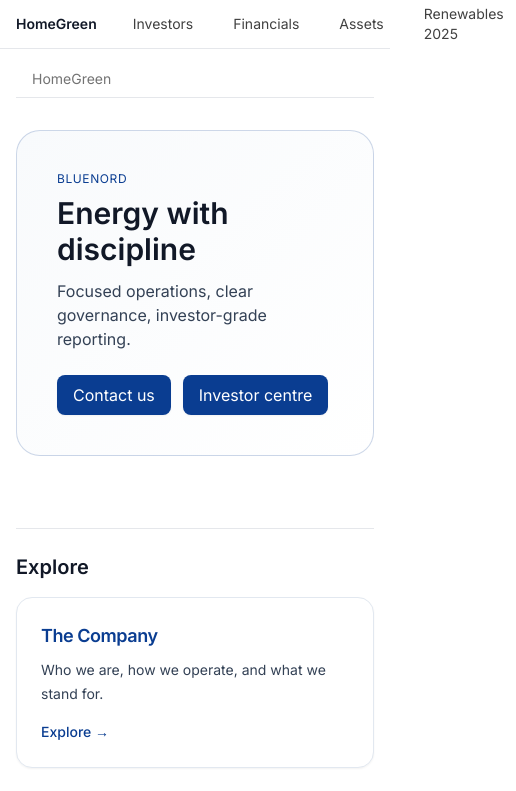
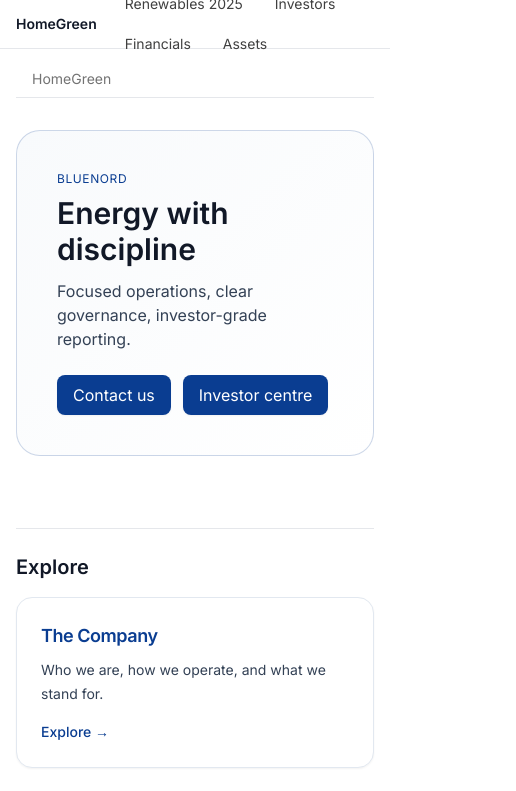
Before and after one commit to cshirlaw/bluenord-green, a Next.js app: page / in a window 390 px wide. Shown: the top 791 px of the page, 516 px wide, since content can reach past the window. Built offline with nearby package versions, Linux system fonts and the light colour scheme.

Commit message:
ui: put Renewables 2025 before Investors in nav and home cards; enable nav wrap on mobile

```diff
--- a/src/app/page.tsx
+++ b/src/app/page.tsx
@@ -10,8 +10,8 @@
 export default function Home() {
   // Four navigation cards on the homepage
   const cards = [
+    { href: "/renewables", label: "Renewables 2025", desc: "Wind & solar KPIs and reports" },
     { href: "/investors", label: "Investors", desc: "Reports and shareholder info" },
-    { href: "/renewables", label: "Renewables 2025", desc: "Wind & solar KPIs and reports" },
     { href: "/assets/tyra", label: "Assets", desc: "Tyra, Gorm, Dan, Halfdan" },
     { href: "/financials", label: "Financials", desc: "Results and presentations" },
   ].slice(0, 4); // keep at 4 cards on home
--- a/src/components/TopNav.tsx
+++ b/src/components/TopNav.tsx
@@ -13,10 +13,10 @@
   // Minimal, mirrored set for Green
   const nav: NavItem[] = useMemo(
     () => [
+      { href: "/renewables", label: "Renewables 2025" }, // ← now first
       { href: "/investors", label: "Investors" },
       { href: "/financials", label: "Financials" },
-      { href: "/assets/tyra", label: "Assets" },
-      { href: "/renewables", label: "Renewables 2025" }, // ← added
+     { href: "/assets/tyra", label: "Assets" },
     ],
     []
   );
@@ -26,13 +26,14 @@
 
   return (
     <header className="border-b bg-white">
-      <div className="mx-auto flex h-12 max-w-6xl items-center gap-6 px-4">
+      <div className="mx-auto flex h-12 max-w-6xl items-center gap-4 px-4">
         {/* Home label per Green convention */}
-        <Link href="/" className="shrink-0 text-sm font-semibold">
+        <Link href="/" className="text-sm font-semibold">  {/* remove shrink-0 to allow wrap */}
           HomeGreen
         </Link>
 
-        <nav className="flex items-center gap-4">
+         {/* allow wrap on small screens so nothing overflows */}
+         <nav className="flex flex-wrap items-center gap-2 md:gap-4 min-w-0">
           {nav.map((item) => (
             <Link
               key={item.href}
```
